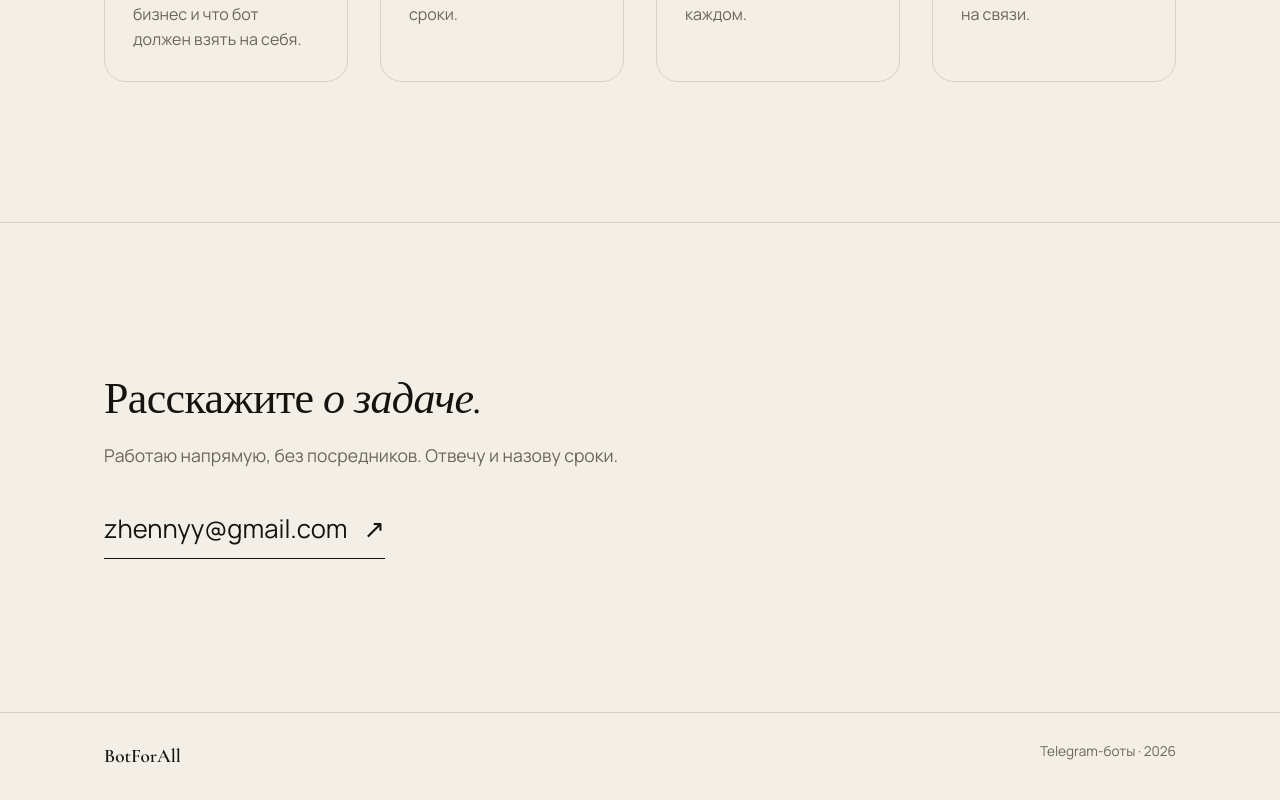
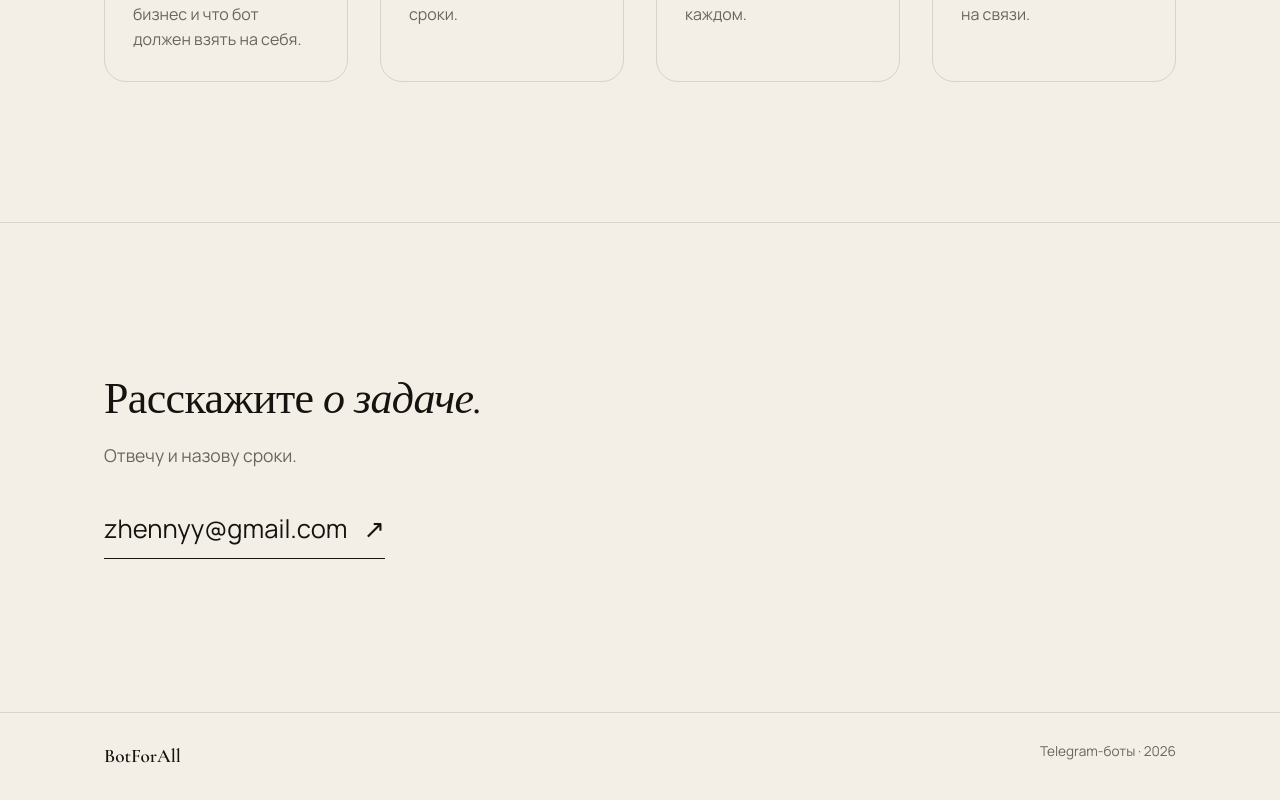
Before and after one commit to zhennyy/botforall, a React (Vite) app: page / in a window 1280 px wide. Shown: the part 2786-3586 px from the top of the page. Built offline with nearby package versions, Linux system fonts and the light colour scheme.

Commit message:
Contact: restore short line

```diff
--- a/src/components/Contact.jsx
+++ b/src/components/Contact.jsx
@@ -19,7 +19,7 @@ export default function Contact() {
     <section id="contact">
       <div className="wrap contact">
         <h2>Расскажите <em>о задаче.</em></h2>
-        <p>Работаю напрямую, без посредников. Отвечу и назову сроки.</p>
+        <p>Отвечу и назову сроки.</p>
         <button type="button" className="mail" onClick={handleClick} aria-label={`Скопировать адрес ${EMAIL}`}>
           <span>{copied ? 'Адрес скопирован' : EMAIL}</span>
           <span aria-hidden="true">{copied ? '✓' : '↗'}</span>
```
